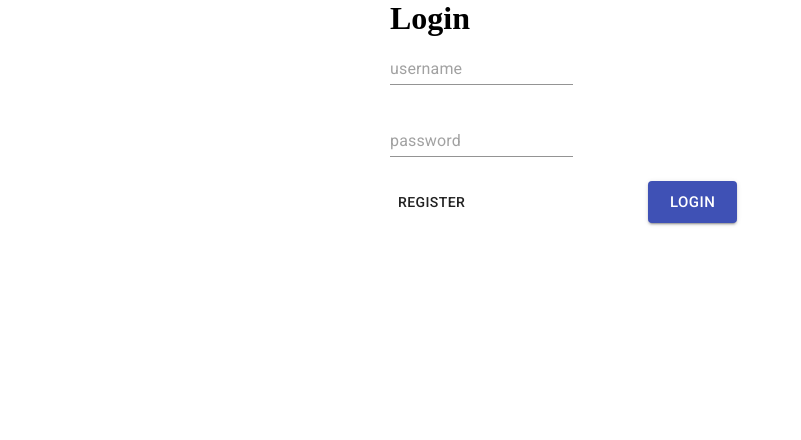
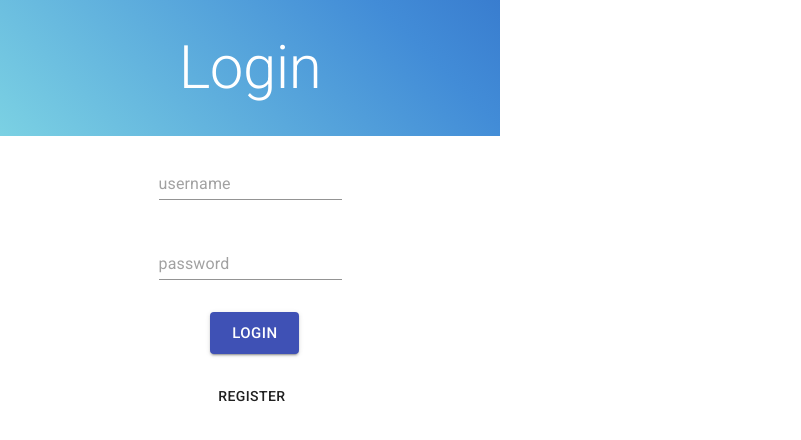
Before and after one commit to ousunny/travelpal, a React (Create React App) app in the folder client/: page /login in a window 1280 px wide. Shown: the top 440 px of the page, without its empty margins (0-801 px from the left). Built offline with nearby package versions, Linux system fonts and the light colour scheme; no server answers; the HTML template or start-up script is replaced by a standard one.

Commit message:
Style login page

```diff
--- a/client/src/components/auth/Login.js
+++ b/client/src/components/auth/Login.js
@@ -7,12 +7,29 @@ import { setAlert } from '../../actions/alert';
 import { login } from '../../actions/auth';
 
 import { makeStyles } from '@material-ui/core/styles';
-import { Grid, TextField, Button } from '@material-ui/core';
+import { Paper, Typography, Grid, TextField, Button } from '@material-ui/core';
 
 const useStyles = makeStyles(theme => ({
   root: {
-    maxWidth: '500px',
-    margin: '0 auto'
+    display: 'flex',
+    flexDirection: 'column',
+    alignItems: 'center',
+    maxWidth: '500px'
+  },
+  heading: {
+    padding: '2rem',
+    width: '100%',
+    textAlign: 'center',
+    color: '#fff',
+    background: 'linear-gradient(225deg, #397dcf 0%, #428cd7 20%, #7bd1e3 100%)'
+  },
+  form: {
+    padding: '1rem'
+  },
+  fields: {
+    display: 'flex',
+    flexDirection: 'column',
+    alignItems: 'center'
   }
 }));
 
@@ -42,9 +59,11 @@ const Login = ({ setAlert, login, auth: { isAuthenticated, user } }) => {
 
   return (
     <div className={classes.root}>
-      <h1>Login</h1>
-      <form onSubmit={e => onSubmit(e)}>
-        <Grid container justify="center" alignItems="center" spacing={2}>
+      <div className={classes.heading}>
+        <Typography variant="h2">Login</Typography>
+      </div>
+      <form className={classes.form} onSubmit={e => onSubmit(e)}>
+        <Grid container className={classes.fields} spacing={3}>
           <Grid item xs={12}>
             <TextField
               required
@@ -67,9 +86,6 @@ const Login = ({ setAlert, login, auth: { isAuthenticated, user } }) => {
             />
           </Grid>
           <Grid item xs={6}>
-            <Button component={CollisionLink}>Register</Button>
-          </Grid>
-          <Grid item xs={6}>
             <Button
               variant="contained"
               size="large"
@@ -78,6 +94,9 @@ const Login = ({ setAlert, login, auth: { isAuthenticated, user } }) => {
             >
               Login
             </Button>
+          </Grid>
+          <Grid item xs={6}>
+            <Button component={CollisionLink}>Register</Button>
           </Grid>
         </Grid>
       </form>
--- a/client/src/components/routing/Routes.js
+++ b/client/src/components/routing/Routes.js
@@ -1,4 +1,4 @@
-import React from 'react';
+import React, { Fragment } from 'react';
 import { Route, Switch } from 'react-router-dom';
 
 import { Container } from '@material-ui/core';
@@ -13,7 +13,7 @@ import Account from '../layout/Account';
 
 const Routes = () => {
   return (
-    <Container>
+    <Fragment>
       <Alert />
       <Switch>
         <Route exact path="/login" component={Login} />
@@ -27,7 +27,7 @@ const Routes = () => {
         <PrivateRoute exact path="/account" component={Account} />
         <Route component={Login} />
       </Switch>
-    </Container>
+    </Fragment>
   );
 };
 
```
